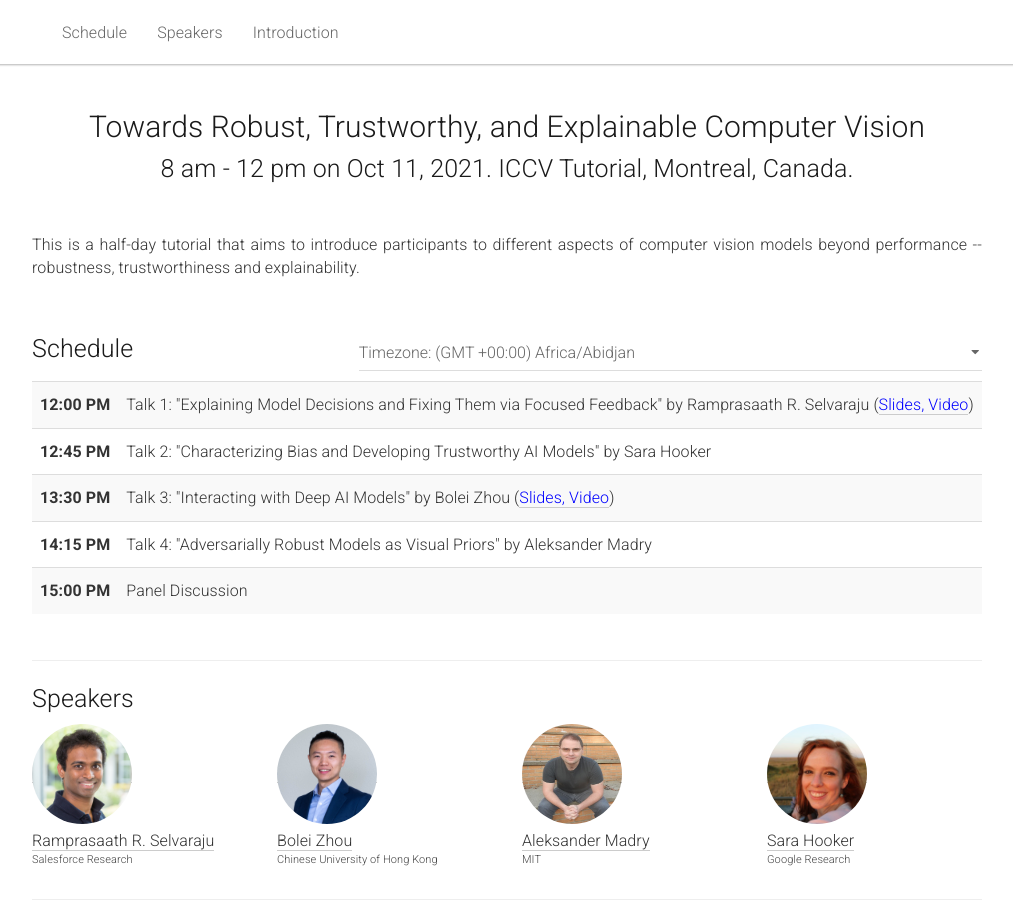
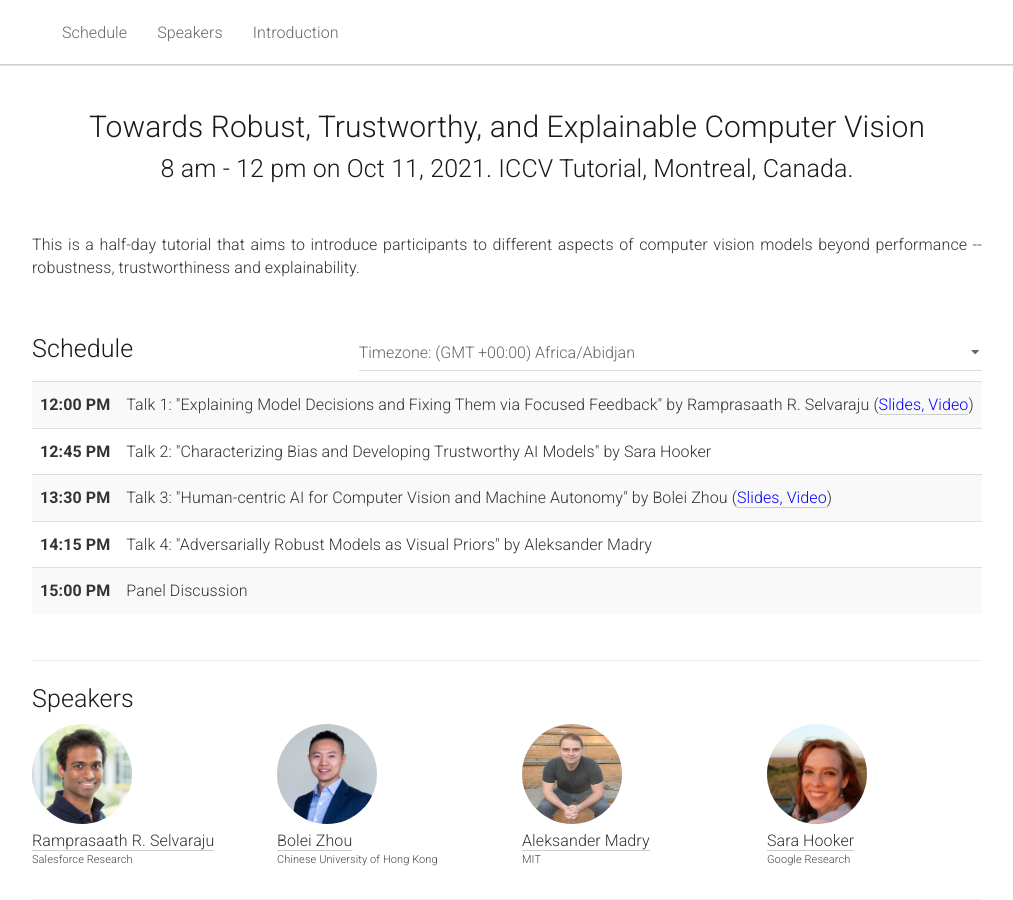
Before and after one commit to explainablevision/explainablevision.github.io, a Jekyll site: the page built from _pages/home.md, in a window 1280 px wide and 900 px high. Shown: the whole window, without its empty margins (133-1146 px from the left). Built offline with Jekyll 4.4.1, drawn with Linux system fonts in a browser that asks for light colours.

```diff
--- a/_pages/home.md
+++ b/_pages/home.md
@@ -43,7 +43,7 @@ acknowledgements: ""
     <tbody>
     <tr> <th scope="row" data-time="08:00">08:00 AM</th> <td>Talk 1: "Explaining Model Decisions and Fixing Them via Focused Feedback" by Ramprasaath R. Selvaraju (<a href="https://drive.google.com/file/d/15q2XbypMB7PlRAQaEqA9pXzvb4xdpTmL/view?usp=sharing"><span style="color:blue">Slides, </span> </a> <a href="https://youtu.be/rI--agyHEoE"> <span style="color:blue">Video</span></a>)</td></tr>
     <tr> <th scope="row" data-time="08:45">08:45 AM</th> <td>Talk 2: "Characterizing Bias and Developing Trustworthy AI Models" by Sara Hooker</td></tr>
-    <tr> <th scope="row" data-time="09:30">09:30 AM</th> <td>Talk 3: "Interacting with Deep AI Models" by Bolei Zhou (<a href="https://drive.google.com/file/d/1Xzwy4bKbk1O4L7sV6D9xSUewdB3hHynS/view?usp=sharing"><span style="color:blue">Slides, </span> </a> <a href="https://www.youtube.com/watch?v=WJSXpEkNCfs"> <span style="color:blue">Video</span></a>)</td> </tr>
+    <tr> <th scope="row" data-time="09:30">09:30 AM</th> <td>Talk 3: "Human-centric AI for Computer Vision and Machine Autonomy" by Bolei Zhou (<a href="https://drive.google.com/file/d/1Xzwy4bKbk1O4L7sV6D9xSUewdB3hHynS/view?usp=sharing"><span style="color:blue">Slides, </span> </a> <a href="https://www.youtube.com/watch?v=WJSXpEkNCfs"> <span style="color:blue">Video</span></a>)</td> </tr>
     <tr> <th scope="row" data-time="10:15">10:15 AM</th> <td>Talk 4: "Adversarially Robust Models as Visual Priors" by Aleksander Madry</td></tr>
     <tr> <th scope="row" data-time="11:00">11:00 AM</th> <td>Panel Discussion</td> </tr>
     </tbody>
```
